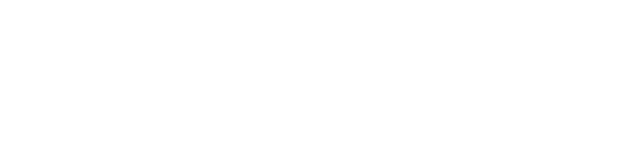
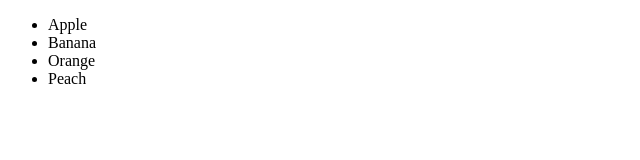
Before and after one commit to pavelFaraday/Vanilla-JS, a plain HTML site: page JS DOM/.createElement() # .appendChild()/index.html in a window 1280 px wide. Shown: the whole page, without its empty margins (0-640 px from the left). Drawn offline with Linux system fonts and the light colour scheme.

Commit message:
make some changeas

```diff
--- a/JS DOM/.createElement() # .appendChild()/index.html
+++ b/JS DOM/.createElement() # .appendChild()/index.html
@@ -8,12 +8,27 @@
 </head>
 <body>
 
-    <div> </div>
+    <div></div>
+
+    <ul id="myList">
+        <li>Apple</li>
+    </ul>
 
     <script>
         let newP = document.createElement('p');
         // document.body.appendChild(newP);
         document.querySelector('div').appendChild(newP);
+
+// -----------------------------------------------------------------------
+
+        let ul = document.getElementById('myList');
+        let fruits = ['Banana', 'Orange', 'Peach'];
+
+        for (let fruit of fruits) {
+            let li = document.createElement('li');
+            li.textContent = fruit;
+            ul.appendChild(li);
+        };
     </script>
 </body>
 </html>
```
Also changed, not shown: JS DOM/Change text and HTML inside element/index.html (renamed from JS DOM/Chang text and HTML inside element/index.html), JS DOM/Change text and HTML inside element/script.js (renamed from JS DOM/Chang text and HTML inside element/script.js).
